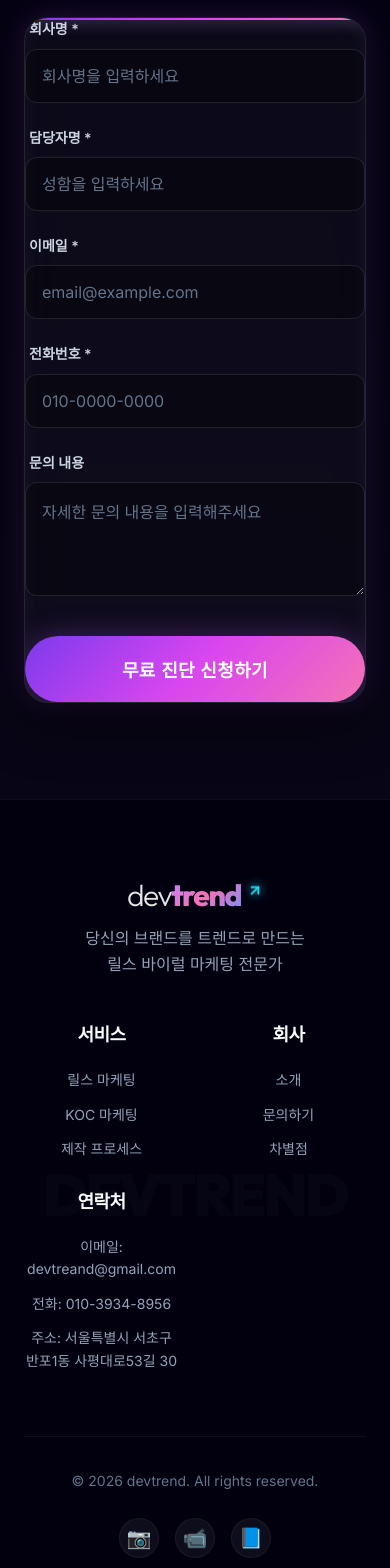
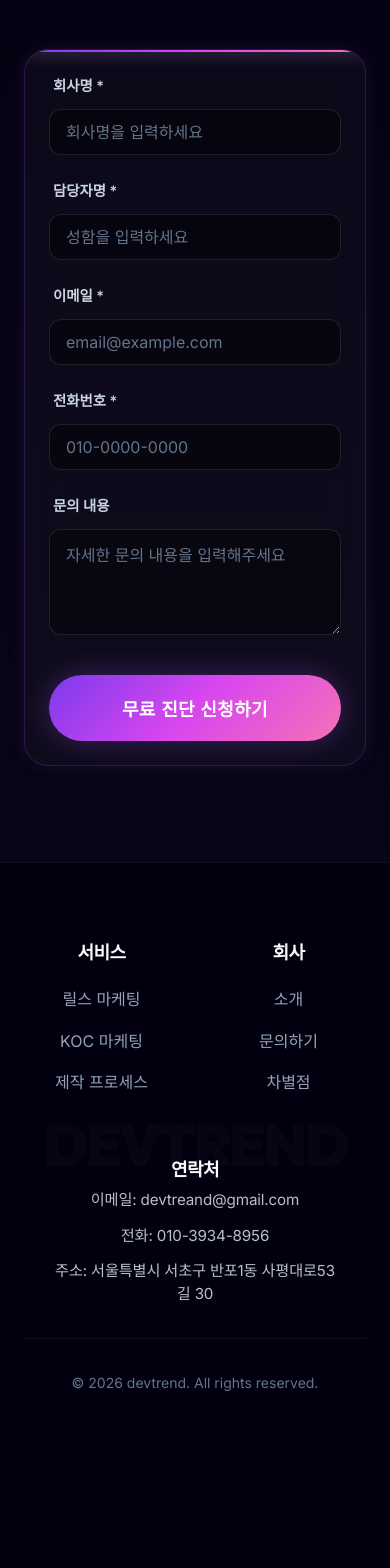
Before and after one commit to LeeSungYeal/devtrend, a React (Vite) app: page / in a window 390 px wide. Shown: the part 8820-10388 px from the top of the page. After the commit the page ends 10248 px from the top, so only its background shows below. Built offline with nearby package versions, Linux system fonts and the light colour scheme; a web font is replaced by a local one.

Commit message:
모바일 최적화 v4

```diff
--- a/src/components/Closing.css
+++ b/src/components/Closing.css
@@ -231,6 +231,43 @@
     }
 }
 
+/* Mobile - Form Optimization */
+@media (max-width: 767px) {
+    .contact-form-wrapper {
+        animation: none;
+        /* Disable float animation for stability */
+        transform: none !important;
+        padding: var(--space-6);
+        margin-top: var(--space-8);
+        border: 1px solid rgba(168, 85, 247, 0.2);
+        /* Subtle purple border */
+        box-shadow: 0 0 20px rgba(168, 85, 247, 0.1);
+    }
+
+    /* Move the top gradient line inside specifically for mobile if needed, or keep as is */
+
+    .form-group label {
+        font-size: 0.9rem;
+        margin-bottom: var(--space-1);
+    }
+
+    .form-group input,
+    .form-group textarea {
+        font-size: 16px;
+        /* Prevent iOS zoom */
+        padding: var(--space-3) var(--space-4);
+        background: rgba(0, 0, 0, 0.4);
+        /* Darker background for contrast */
+    }
+
+    .submit-btn {
+        padding: var(--space-4);
+        font-size: 1.1rem;
+        font-weight: 700;
+        box-shadow: 0 0 15px rgba(168, 85, 247, 0.4);
+    }
+}
+
 /* Trend Text Highlight Animation */
 .highlight {
     background: linear-gradient(to right,
--- a/src/components/Footer.css
+++ b/src/components/Footer.css
@@ -25,10 +25,57 @@
 .footer-content {
     position: relative;
     z-index: 1;
+    display: flex;
+    flex-direction: column;
+    gap: var(--space-8);
+    margin-bottom: var(--space-8);
+}
+
+.footer-links-row {
     display: grid;
-    grid-template-columns: 1fr;
-    gap: var(--space-12);
-    margin-bottom: var(--space-16);
+    grid-template-columns: 1fr 1fr;
+    gap: var(--space-8);
+    text-align: center;
+    max-width: 400px;
+    margin: 0 auto;
+    width: 100%;
+}
+
+.footer-contact-row {
+    text-align: center;
+    margin-top: var(--space-8);
+}
+
+.contact-title {
+    font-size: var(--text-lg);
+    font-weight: 700;
+    margin-bottom: var(--space-6);
+    color: var(--color-gray-50);
+}
+
+.contact-list {
+    list-style: none;
+    display: flex;
+    flex-direction: column;
+    gap: var(--space-3);
+    align-items: center;
+}
+
+.contact-list li {
+    font-size: 0.95rem;
+    /* Slightly larger for readability */
+    color: var(--color-gray-300);
+    /* Brighter than 400 */
+    line-height: 1.6;
+    letter-spacing: -0.01em;
+    opacity: 0.9;
+}
+
+.contact-list li:last-child {
+    max-width: 280px;
+    /* Force address wrap cleanly if needed */
+    margin: 0 auto;
+    line-height: 1.5;
 }
 
 .footer-brand {
@@ -101,11 +148,13 @@
     list-style: none;
     display: flex;
     flex-direction: column;
-    gap: var(--space-3);
+    gap: var(--space-4);
+    /* Increased gap for touch targets */
 }
 
 .footer-column ul li {
-    font-size: var(--text-sm);
+    font-size: var(--text-base);
+    /* Larger text base */
     color: var(--color-gray-400);
 }
 
@@ -135,8 +184,8 @@
 }
 
 .footer-social {
-    display: flex;
-    gap: var(--space-4);
+    display: none;
+    /* Hide social icons */
 }
 
 .footer-social a {
--- a/src/components/Footer.jsx
+++ b/src/components/Footer.jsx
@@ -6,22 +6,7 @@ function Footer() {
             <div className="footer-watermark">DEVTREND</div>
             <div className="container">
                 <div className="footer-content">
-                    <div className="footer-brand">
-                        <div className="footer-logo" onClick={() => window.scrollTo({ top: 0, behavior: 'smooth' })} style={{ cursor: 'pointer' }}>
-                            <span className="logo-dev">dev</span>
-                            <span className="logo-trend">trend</span>
-                            <svg className="logo-arrow" width="12" height="12" viewBox="0 0 24 24" fill="none" stroke="#22d3ee" strokeWidth="4" strokeLinecap="round" strokeLinejoin="round">
-                                <line x1="7" y1="17" x2="17" y2="7"></line>
-                                <polyline points="7 7 17 7 17 17"></polyline>
-                            </svg>
-                        </div>
-                        <p className="footer-tagline">
-                            당신의 브랜드를 트렌드로 만드는<br />
-                            릴스 바이럴 마케팅 전문가
-                        </p>
-                    </div>
-
-                    <div className="footer-links">
+                    <div className="footer-links-row">
                         <div className="footer-column">
                             <h4 className="footer-title">서비스</h4>
                             <ul>
@@ -39,25 +24,20 @@ function Footer() {
                                 <li><a href="#comparison">차별점</a></li>
                             </ul>
                         </div>
+                    </div>
 
-                        <div className="footer-column">
-                            <h4 className="footer-title">연락처</h4>
-                            <ul>
-                                <li>이메일: devtreand@gmail.com</li>
-                                <li>전화: 010-3934-8956</li>
-                                <li>주소: 서울특별시 서초구 반포1동 사평대로53길 30</li>
-                            </ul>
-                        </div>
+                    <div className="footer-contact-row">
+                        <h4 className="footer-title contact-title">연락처</h4>
+                        <ul className="contact-list">
+                            <li>이메일: devtreand@gmail.com</li>
+                            <li>전화: 010-3934-8956</li>
+                            <li>주소: 서울특별시 서초구 반포1동 사평대로53길 30</li>
+                        </ul>
                     </div>
                 </div>
 
                 <div className="footer-bottom">
                     <p>&copy; 2026 devtrend. All rights reserved.</p>
-                    <div className="footer-social">
-                        <a href="#" aria-label="Instagram">📷</a>
-                        <a href="#" aria-label="YouTube">📹</a>
-                        <a href="#" aria-label="Facebook">📘</a>
-                    </div>
                 </div>
             </div>
         </footer>
--- a/src/components/Header.css
+++ b/src/components/Header.css
@@ -83,6 +83,16 @@
         stroke-width: 3px;
         /* Slightly thinner stroke for smaller size */
     }
+
+    .btn-cta {
+        font-size: 0.75rem;
+        /* Smaller text */
+        /* Smaller text */
+        /* Smaller text */
+        padding: 4px var(--space-4);
+        /* Minimal vertical padding */
+        height: auto;
+    }
 }
 
 .nav {
```
Also changed, not shown: 1 other file (tests, documents, lock files or other folders).
